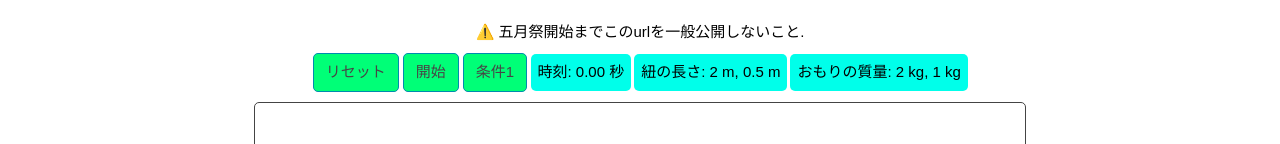
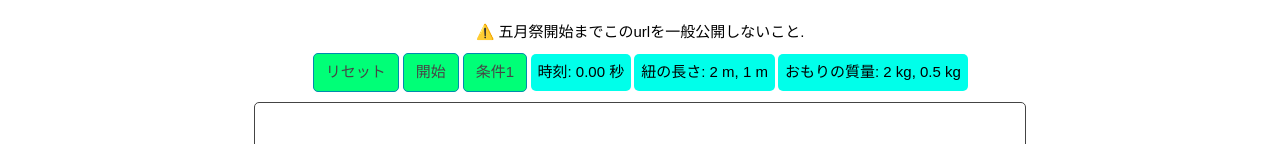
Before and after one commit to chiwaku-wakwak/chiwaku-simulation, a Next.js app: page /pendulum in a window 1280 px wide. Shown: the part 138-282 px from the top of the page. Built offline with nearby package versions, Linux system fonts and the light colour scheme.

Commit message:
レスポンシブ対応_修正2

```diff
--- a/src/app/pendulum/DoublePendulum.tsx
+++ b/src/app/pendulum/DoublePendulum.tsx
@@ -10,12 +10,19 @@ const DoublePendulum: React.FC = () => {
   const zeroRef = useRef(true);
   const resetRef = useRef(false);
   const numberRef = useRef(0);
-  const [array, setArray] = useState<number[]>([0, 2, 1, 2, 0.5]);
 
   const l1Ref = useRef(2);
   const l2Ref = useRef(1);
   const m1Ref = useRef(2);
   const m2Ref = useRef(0.5);
+
+  const [array, setArray] = useState<number[]>([
+    numberRef.current,
+    m1Ref.current,
+    m2Ref.current,
+    l1Ref.current,
+    l2Ref.current,
+  ]);
 
   const θ1Ref = useRef(Math.PI / 2);
   const θ2Ref = useRef(Math.PI / 2);
@@ -272,14 +279,14 @@ const DoublePendulum: React.FC = () => {
       numberRef.current = 1;
       m1Ref.current = 2;
       m2Ref.current = 0.5;
-      l1Ref.current = 2;
-      l2Ref.current = 1;
+      l1Ref.current = 1;
+      l2Ref.current = 2;
     } else if (numberRef.current === 1) {
       numberRef.current = 0;
       m1Ref.current = 2;
       m2Ref.current = 0.5;
-      l1Ref.current = 1;
-      l2Ref.current = 2;
+      l1Ref.current = 2;
+      l2Ref.current = 1;
     }
     setArray([
       numberRef.current,
@@ -292,15 +299,27 @@ const DoublePendulum: React.FC = () => {
 
   return (
     <>
-      <button className="function" onClick={handleReset}>リセット</button>
-      {startRef.current && <button className="function" onClick={handleStart}>停止</button>}
+      <button className="function" onClick={handleReset}>
+        リセット
+      </button>
+      {startRef.current && (
+        <button className="function" onClick={handleStart}>
+          停止
+        </button>
+      )}
       {!startRef.current && zeroRef.current && (
-        <button className="function"  onClick={handleStart}>開始</button>
+        <button className="function" onClick={handleStart}>
+          開始
+        </button>
       )}
       {!startRef.current && !zeroRef.current && (
-        <button className="function"  onClick={handleStart}>再開</button>
+        <button className="function" onClick={handleStart}>
+          再開
+        </button>
       )}
-      <button className="function"  onClick={handleNumber}>条件{array[0] + 1}</button>
+      <button className="function" onClick={handleNumber}>
+        条件{array[0] + 1}
+      </button>
       <div className="time">
         <span>時刻: {time.toFixed(2)} 秒</span>
       </div>
```
